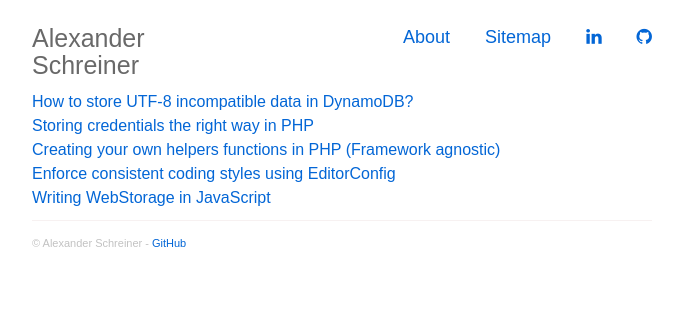
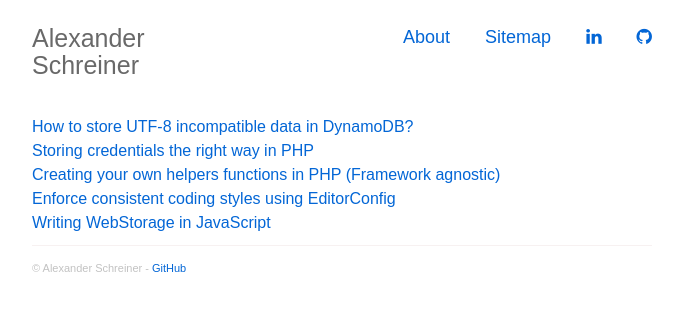
Before and after one commit to alexander-schreiner/alexander-schreiner.github.io, a Jekyll site: the page built from index.html, in a window 1280 px wide. Shown: the top 311 px of the page, without its empty margins (298-981 px from the left). Built offline with Jekyll 4.4.1, drawn with Linux system fonts in a browser that asks for light colours; nearby versions of some CDN libraries; the list of posts is cut into pages by our own code.

Commit message:
Update default.html

```diff
--- a/_layouts/default.html
+++ b/_layouts/default.html
@@ -109,7 +109,7 @@ layout: compress
 </head>
 <body>
 <div class="container">
-    <header style="margin-top: 4%;">
+    <header style="margin-top: 4%;margin-bottom: 4%;">
         <div class="row">
             <div class="col-md-3">
                 <a href="/">
```
